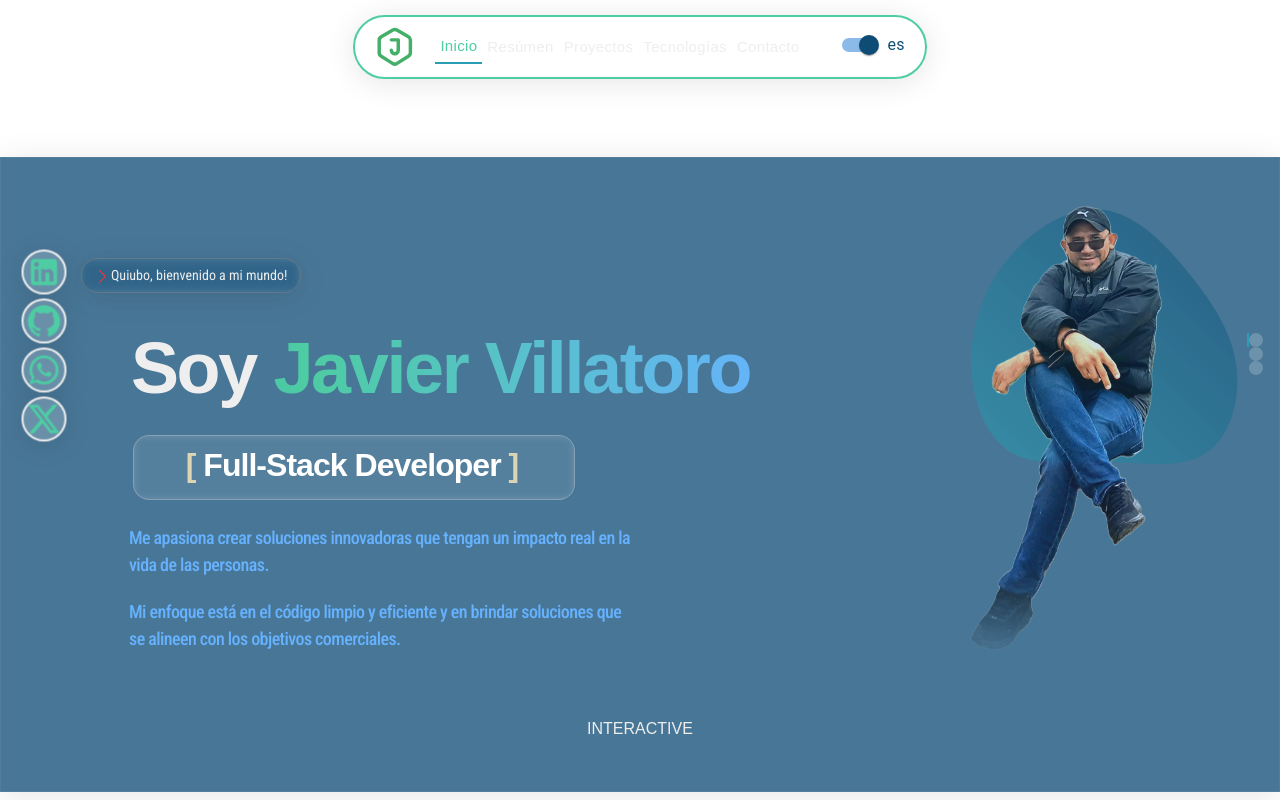
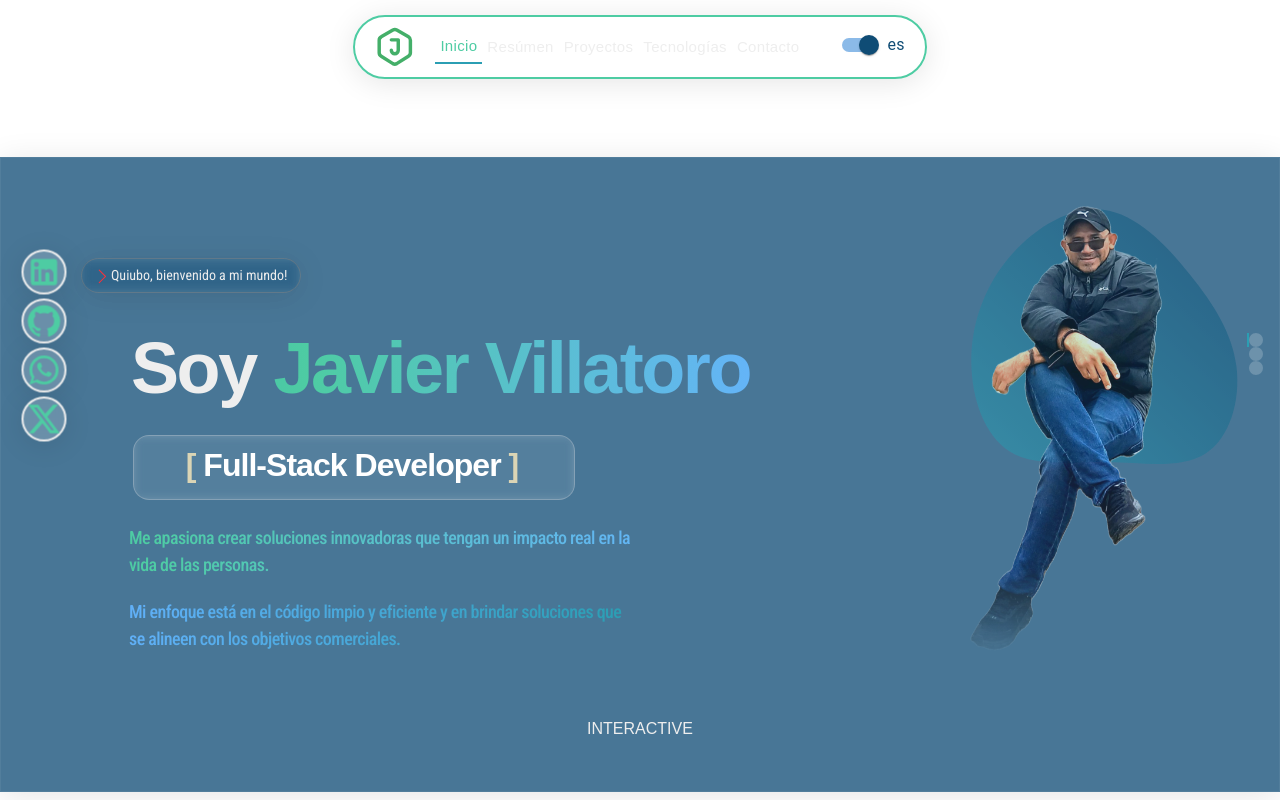
Before and after one commit to Javillat/portfolio, a React (Create React App) app in the folder frontend/: page / in a window 1280 px wide. Shown: the top 800 px of the page. Built offline with nearby package versions, Linux system fonts and the light colour scheme; no server answers; a web font is replaced by a local one.

Commit message:
chore: aplicar clase color-shift-reverse

```diff
--- a/frontend/src/components/whoami/Whoami.jsx
+++ b/frontend/src/components/whoami/Whoami.jsx
@@ -38,10 +38,10 @@ export default function Whoami() {
             <div className="fullstack">
               <h2><span className="pearl pl-2">[</span><span> Full-Stack Developer </span><span className="pearl pr-2">]</span></h2>
             </div>
-            <div className="resume-slighly pt-3 mt-2 px-4">
+            <div className="resume-slighly color-shift pt-3 mt-2 px-4">
                 {t("resumeslighlyfirst")}
             </div>
-            <div className="resume-slighly pb-3 px-4">
+            <div className="resume-slighly color-shift-reverse pb-3 px-4">
                 {t("resumeslighlylast")}
             </div>
           </div>
--- a/frontend/src/components/whoami/whoami.css
+++ b/frontend/src/components/whoami/whoami.css
@@ -169,12 +169,20 @@
     font-weight: 600;
     color: var(--white);
 }
-.whoami-main-text-title h1 .color-shift {
+.color-shift {
     background: linear-gradient(90deg, var(--moonstone), var(--secundary-mint-neon), var(--electric-blue));
     background-size: 200% auto;
     -webkit-background-clip: text;
     -webkit-text-fill-color: transparent;
     animation: gradient-shift 4s linear infinite;
+}
+
+.color-shift-reverse {
+    background: linear-gradient(90deg, var(--electric-blue), var(--moonstone), var(--secundary-mint-neon));
+    background-size: 200% auto;
+    -webkit-background-clip: text;
+    -webkit-text-fill-color: transparent;
+    animation: gradient-shift 6s linear infinite;
 }
 
 @keyframes gradient-shift {
```
